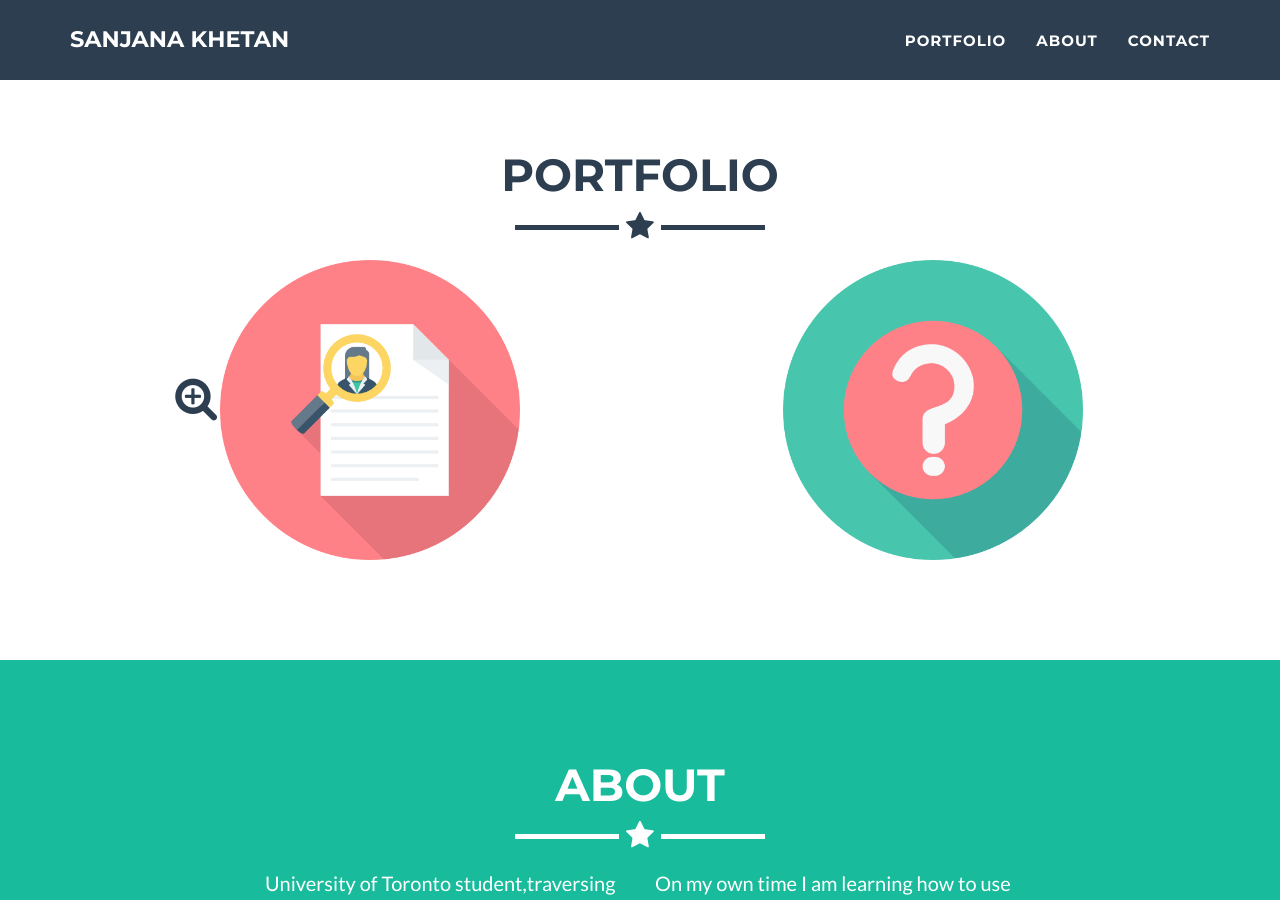
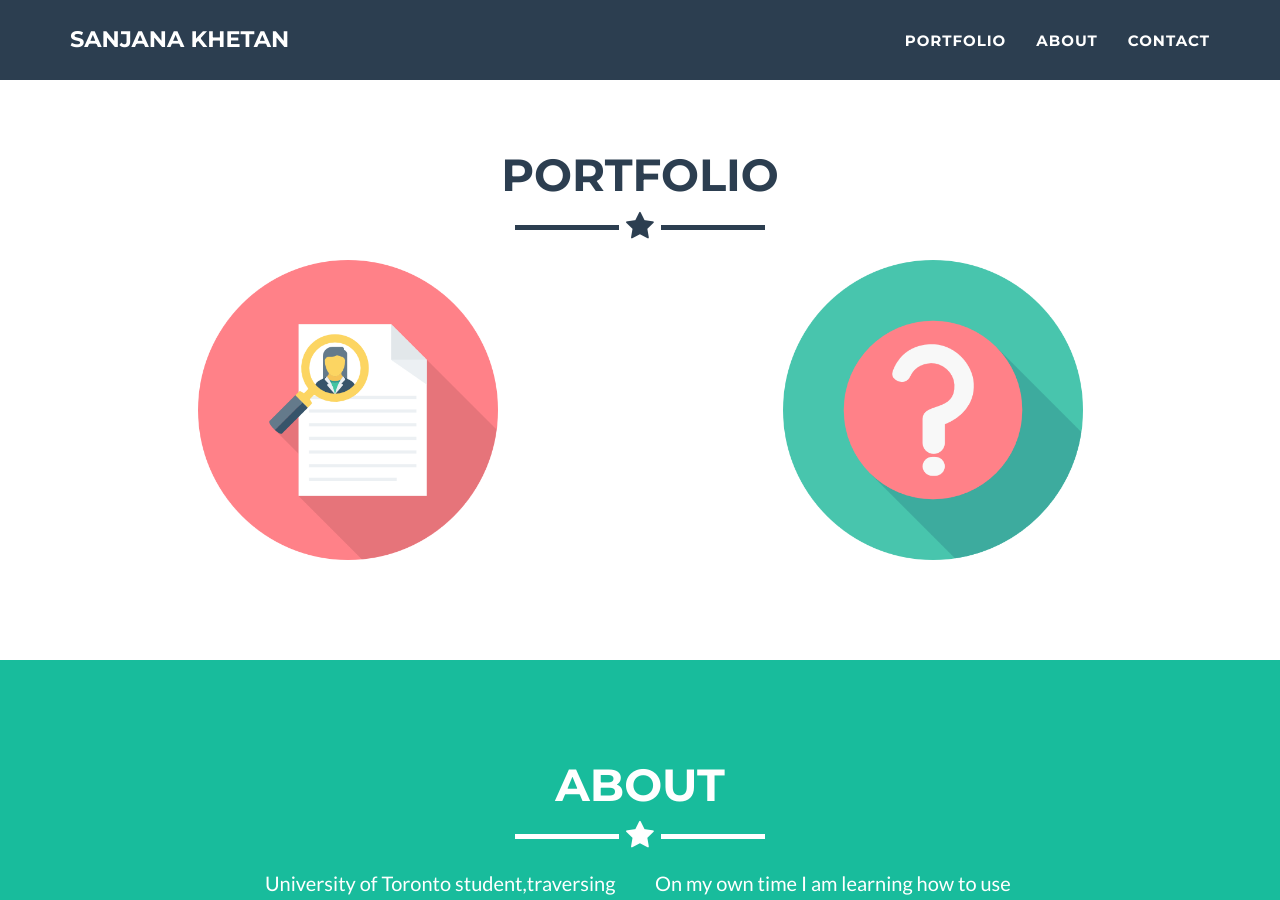
Before and after one commit to badgirlsanju/badgirlsanju.github.io, a Jekyll site: the page built from index.html, in a window 1280 px wide and 900 px high, scrolled down 819 px. Built offline with Jekyll 4.4.1, drawn with Linux system fonts in a browser that asks for light colours.

Commit message:
Update portfolio_grid.html

```diff
--- a/_includes/portfolio_grid.html
+++ b/_includes/portfolio_grid.html
@@ -9,17 +9,13 @@
             </div>
             <div class="row">
                 <div class="col-sm-6 text-center">
-                    <div
-                         <i class="fa fa-search-plus fa-3x">
-                         </i>
-                    </div>
                     <a href="img/resume.pdf">
-                        <img src="img/resumeicon.png" alt="Resume" height="300" width="300" align="middle" rotate="180">
+                        <img src="img/resumeicon.png" alt="Resume" height="300" width="300" class="rotate90">
                     </a>
                 </div>
                 <div class="col-sm-6 text-center">
                     <a href="img/resume.pdf">
-                        <img src="img/aboutme.png" alt="Resume" height="300" width="300" align="middle" rotate="180">
+                        <img src="img/aboutme.png" alt="Resume" height="300" width="300" align="middle" class="rotate90">
                     </a>
                 </div>
             </div>
```
